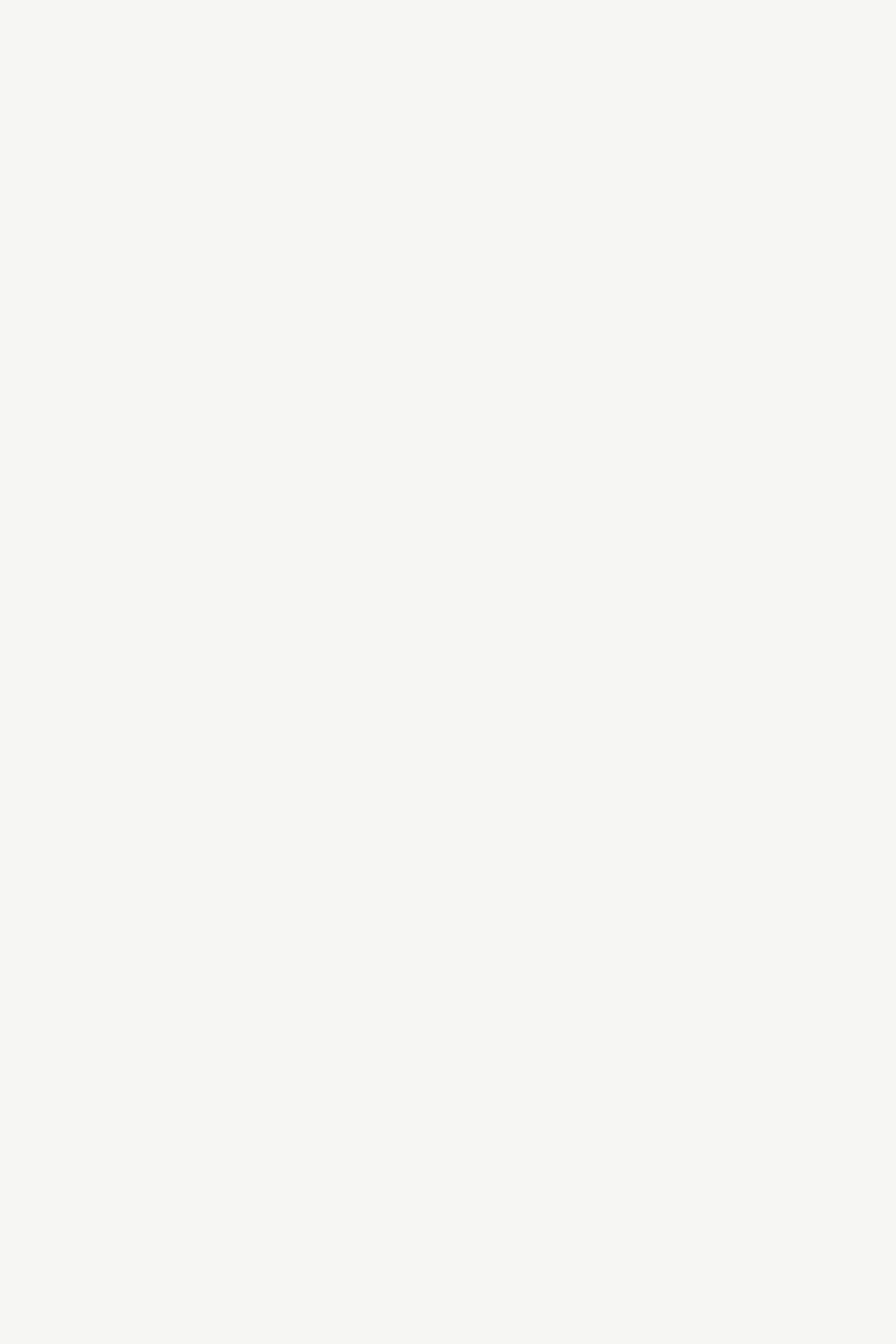
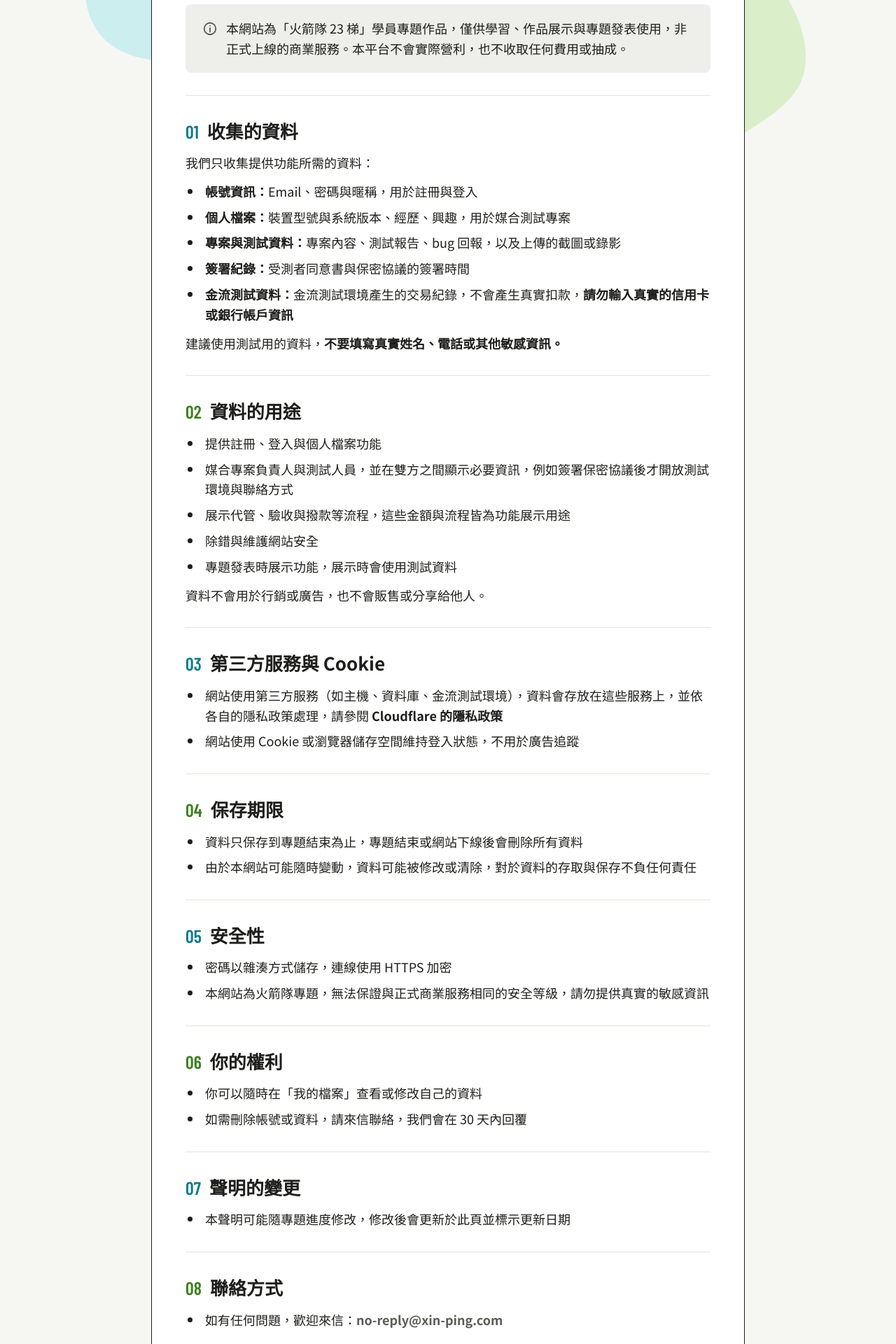
Before and after one commit to s094334/testmate, a React (Vite) app: page /privacy in a window 1280 px wide. Before the commit this address had no page. Shown: the part 260-2180 px from the top of the page at 70% size. Before the commit the page ends 800 px from the top, so only its background shows below. Built offline with nearby package versions, Linux system fonts and the light colour scheme.

Commit message:
feat: add copyright and privacy pages

```diff
--- a/src/App.tsx
+++ b/src/App.tsx
@@ -1,6 +1,8 @@
 import { BrowserRouter, Route, Routes } from 'react-router'
 import { AppLayout } from '@/layouts/AppLayout'
 import { AuthLayout } from '@/layouts/AuthLayout'
+import { CopyrightPage } from '@/pages/LegalPages/CopyrightPage'
+import { PrivacyPage } from '@/pages/LegalPages/PrivacyPage'
 import { HomePage } from '@/pages/HomePage'
 import { LoginPage } from '@/pages/LoginPage'
 import { SignupAccountPage } from '@/pages/SignupAccountPage'
@@ -15,6 +17,8 @@ function App() {
       <Routes>
         <Route element={<AppLayout />}>
           <Route index element={<HomePage />} />
+          <Route path="copyright" element={<CopyrightPage />} />
+          <Route path="privacy" element={<PrivacyPage />} />
         </Route>
         <Route element={<AuthLayout />}>
           <Route path="login" element={<LoginPage />} />
--- a/src/components/Footer.tsx
+++ b/src/components/Footer.tsx
@@ -7,10 +7,10 @@ export function Footer() {
         <b className="text-ink tablet:block hidden">TestMate 測試咖</b>
         <div className="flex gap-x-6">
           <Link
-            to="/terms"
+            to="/privacy"
             className="hover:text-ink py-2 underline transition-colors duration-150 ease-out"
           >
-            服務條款
+            隱私權聲明
           </Link>
           <Link
             to="/copyright"
--- /dev/null
+++ b/src/components/icons/InfoIcon.tsx
@@ -0,0 +1,18 @@
+export function InfoIcon({ className }: { className: string }) {
+  return (
+    <svg
+      width="22"
+      height="22"
+      viewBox="0 0 24 24"
+      fill="none"
+      stroke="currentColor"
+      strokeWidth="2"
+      strokeLinecap="round"
+      strokeLinejoin="round"
+      className={className}
+    >
+      <circle cx="12" cy="12" r="9" />
+      <path d="M12 11v6M12 7.5h.01" />
+    </svg>
+  )
+}
--- /dev/null
+++ b/src/pages/LegalPages/CopyrightPage.tsx
@@ -0,0 +1,42 @@
+import { AuthBackground } from '@/components/backgrounds/AuthBackground'
+import { copyrightNotice, copyrightSections } from './data'
+import { InfoNotice } from './InfoNotice'
+
+export function CopyrightPage() {
+  return (
+    <div className="tablet:px-6 tablet:py-16 mx-auto w-full max-w-4xl px-4 pt-6 pb-12">
+      <AuthBackground />
+      <article className="bg-surface border-ink tablet:p-12 flex flex-col gap-8 rounded-md border px-5 py-6">
+        <h1>版權聲明</h1>
+        <InfoNotice>{copyrightNotice}</InfoNotice>
+        {copyrightSections.map((section, index) => (
+          <section
+            key={section.title}
+            className="border-line tablet:text-[18px] flex flex-col gap-3 border-t pt-8"
+          >
+            <h2 className="tablet:text-[26px] flex items-baseline gap-3">
+              <span
+                className={`font-num font-semibold ${index % 2 === 0 ? 'text-owner-strong' : 'text-tester-strong'}`}
+              >
+                {String(index + 1).padStart(2, '0')}
+              </span>
+              {section.title}
+            </h2>
+            {section.items && (
+              <ul className="flex list-disc flex-col gap-2 pl-6">
+                {section.items.map((item, itemIndex) => (
+                  <li key={itemIndex} className="pl-1">
+                    {item}
+                  </li>
+                ))}
+              </ul>
+            )}
+          </section>
+        ))}
+        <p className="text-ink-subtle text-right">
+          © 2026 TestMate 測試咖 All rights reserved.
+        </p>
+      </article>
+    </div>
+  )
+}
--- /dev/null
+++ b/src/pages/LegalPages/InfoNotice.tsx
@@ -0,0 +1,11 @@
+import type { ReactNode } from 'react'
+import { InfoIcon } from '@/components/icons/InfoIcon'
+
+export function InfoNotice({ children }: { children: ReactNode }) {
+  return (
+    <div className="bg-platform-soft tablet:px-6 tablet:py-5 tablet:text-[18px] flex gap-3 rounded-md p-4">
+      <InfoIcon className="text-platform-strong mt-1 flex-none" />
+      <p>{children}</p>
+    </div>
+  )
+}
--- /dev/null
+++ b/src/pages/LegalPages/PrivacyPage.tsx
@@ -0,0 +1,42 @@
+import { AuthBackground } from '@/components/backgrounds/AuthBackground'
+import { privacyNotice, privacySections } from './data'
+import { InfoNotice } from './InfoNotice'
+
+export function PrivacyPage() {
+  return (
+    <div className="tablet:px-6 tablet:py-16 mx-auto w-full max-w-4xl px-4 pt-6 pb-12">
+      <AuthBackground />
+      <article className="bg-surface border-ink tablet:p-12 flex flex-col gap-8 rounded-md border px-5 py-6">
+        <h1>隱私權聲明</h1>
+        <InfoNotice>{privacyNotice}</InfoNotice>
+        {privacySections.map((section, index) => (
+          <section
+            key={section.title}
+            className="border-line tablet:text-[18px] flex flex-col gap-3 border-t pt-8"
+          >
+            <h2 className="tablet:text-[26px] flex items-baseline gap-3">
+              <span
+                className={`font-num font-semibold ${index % 2 === 0 ? 'text-owner-strong' : 'text-tester-strong'}`}
+              >
+                {String(index + 1).padStart(2, '0')}
+              </span>
+              {section.title}
+            </h2>
+            {section.intro && <p>{section.intro}</p>}
+            {section.items && (
+              <ul className="flex list-disc flex-col gap-2 pl-6">
+                {section.items.map((item, itemIndex) => (
+                  <li key={itemIndex} className="pl-1">
+                    {item}
+                  </li>
+                ))}
+              </ul>
+            )}
+            {section.outro && <p>{section.outro}</p>}
+          </section>
+        ))}
+        <p className="text-ink-subtle text-right">最後更新：2026/11/01</p>
+      </article>
+    </div>
+  )
+}
--- /dev/null
+++ b/src/pages/LegalPages/data.tsx
@@ -0,0 +1,144 @@
+// 版權聲明開頭的灰底提示框
+export const copyrightNotice =
+  '本網站為「火箭隊 23 梯」學員專題作品，僅供學習、作品展示與專題發表使用，非正式上線的商業服務。'
+
+// 版權聲明的段落，編號 01、02… 依順序自動產生
+export const copyrightSections = [
+  {
+    title: '非營利聲明',
+    items: [
+      '本平台不會實際營利，也不收取任何費用或抽成',
+      '頁面上出現的報酬、平台抽成、撥款與退款等金額與流程，皆為功能展示用途',
+      <>
+        金流功能串接金流服務的「測試環境」，不會產生真實交易或扣款，
+        <b>請勿輸入真實的信用卡或銀行帳戶資訊</b>
+      </>,
+    ],
+  },
+  {
+    title: '智慧財產權',
+    items: [
+      '本網站的介面設計、文字內容與程式碼，著作權屬於專題作者所有，未經同意請勿轉載、重製或用於商業用途',
+      '網站中使用的第三方字型、圖示、圖片或套件，版權歸原作者所有，依各自的授權條款使用',
+      '網站中提及的公司或品牌名稱僅作為範例說明，與本專題沒有任何合作或代言關係',
+    ],
+  },
+  {
+    title: '聯絡方式',
+    items: [
+      <>
+        如有任何問題，歡迎來信：
+        <a
+          href="mailto:no-reply@xin-ping.com"
+          className="text-platform-strong font-bold decoration-2 underline-offset-3 hover:underline"
+        >
+          no-reply@xin-ping.com
+        </a>
+      </>,
+    ],
+  },
+]
+
+// 隱私權聲明開頭的灰底提示框
+export const privacyNotice =
+  '本網站為「火箭隊 23 梯」學員專題作品，僅供學習、作品展示與專題發表使用，非正式上線的商業服務。本平台不會實際營利，也不收取任何費用或抽成。'
+
+// 隱私權聲明的段落；intro 是清單前的說明，outro 是清單後的補充
+export const privacySections = [
+  {
+    title: '收集的資料',
+    intro: '我們只收集提供功能所需的資料：',
+    items: [
+      <>
+        <b>帳號資訊：</b>Email、密碼與暱稱，用於註冊與登入
+      </>,
+      <>
+        <b>個人檔案：</b>裝置型號與系統版本、經歷、興趣，用於媒合測試專案
+      </>,
+      <>
+        <b>專案與測試資料：</b>
+        專案內容、測試報告、bug 回報，以及上傳的截圖或錄影
+      </>,
+      <>
+        <b>簽署紀錄：</b>受測者同意書與保密協議的簽署時間
+      </>,
+      <>
+        <b>金流測試資料：</b>
+        金流測試環境產生的交易紀錄，不會產生真實扣款，
+        <b>請勿輸入真實的信用卡或銀行帳戶資訊</b>
+      </>,
+    ],
+    outro: (
+      <>
+        建議使用測試用的資料，<b>不要填寫真實姓名、電話或其他敏感資訊。</b>
+      </>
+    ),
+  },
+  {
+    title: '資料的用途',
+    items: [
+      '提供註冊、登入與個人檔案功能',
+      '媒合專案負責人與測試人員，並在雙方之間顯示必要資訊，例如簽署保密協議後才開放測試環境與聯絡方式',
+      '展示代管、驗收與撥款等流程，這些金額與流程皆為功能展示用途',
+      '除錯與維護網站安全',
+      '專題發表時展示功能，展示時會使用測試資料',
+    ],
+    outro: '資料不會用於行銷或廣告，也不會販售或分享給他人。',
+  },
+  {
+    title: '第三方服務與 Cookie',
+    items: [
+      <>
+        網站使用第三方服務（如主機、資料庫、金流測試環境），資料會存放在這些服務上，並依各自的隱私政策處理，請參閱{' '}
+        <a
+          href="https://www.cloudflare.com/privacypolicy/"
+          target="_blank"
+          rel="noreferrer"
+          className="text-role font-bold decoration-2 underline-offset-3 hover:underline"
+        >
+          Cloudflare 的隱私政策
+        </a>
+      </>,
+      '網站使用 Cookie 或瀏覽器儲存空間維持登入狀態，不用於廣告追蹤',
+    ],
+  },
+  {
+    title: '保存期限',
+    items: [
+      '資料只保存到專題結束為止，專題結束或網站下線後會刪除所有資料',
+      '由於本網站可能隨時變動，資料可能被修改或清除，對於資料的存取與保存不負任何責任',
+    ],
+  },
+  {
+    title: '安全性',
+    items: [
+      '密碼以雜湊方式儲存，連線使用 HTTPS 加密',
+      '本網站為火箭隊專題，無法保證與正式商業服務相同的安全等級，請勿提供真實的敏感資訊',
+    ],
+  },
+  {
+    title: '你的權利',
+    items: [
+      '你可以隨時在「我的檔案」查看或修改自己的資料',
+      '如需刪除帳號或資料，請來信聯絡，我們會在 30 天內回覆',
+    ],
+  },
+  {
+    title: '聲明的變更',
+    items: ['本聲明可能隨專題進度修改，修改後會更新於此頁並標示更新日期'],
+  },
+  {
+    title: '聯絡方式',
+    items: [
+      <>
+        如有任何問題，歡迎來信：
+        <a
+          href="mailto:no-reply@xin-ping.com"
+          className="text-platform-strong font-bold decoration-2 underline-offset-3 hover:underline"
+        >
+          no-reply@xin-ping.com
+        </a>
+      </>,
+    ],
+  },
+]
```
